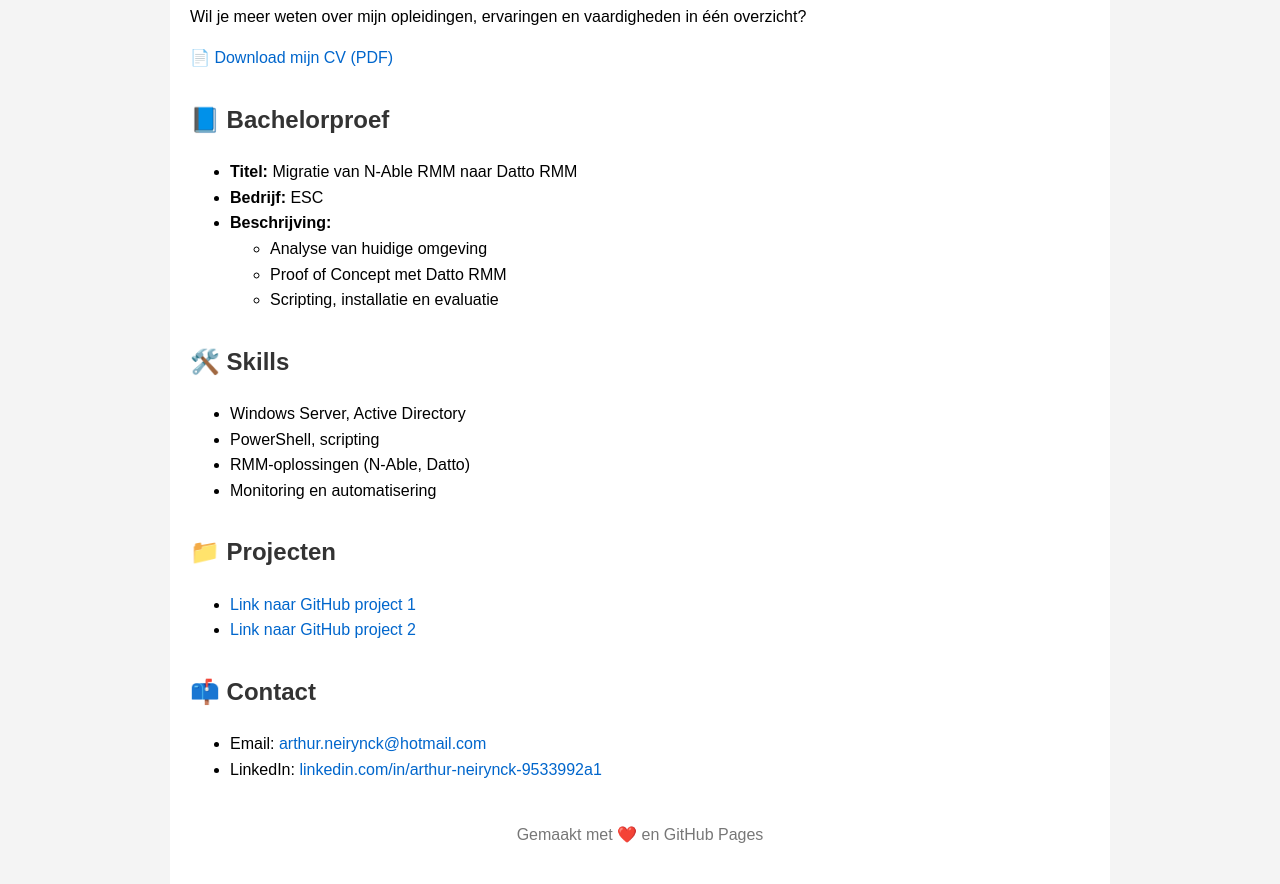
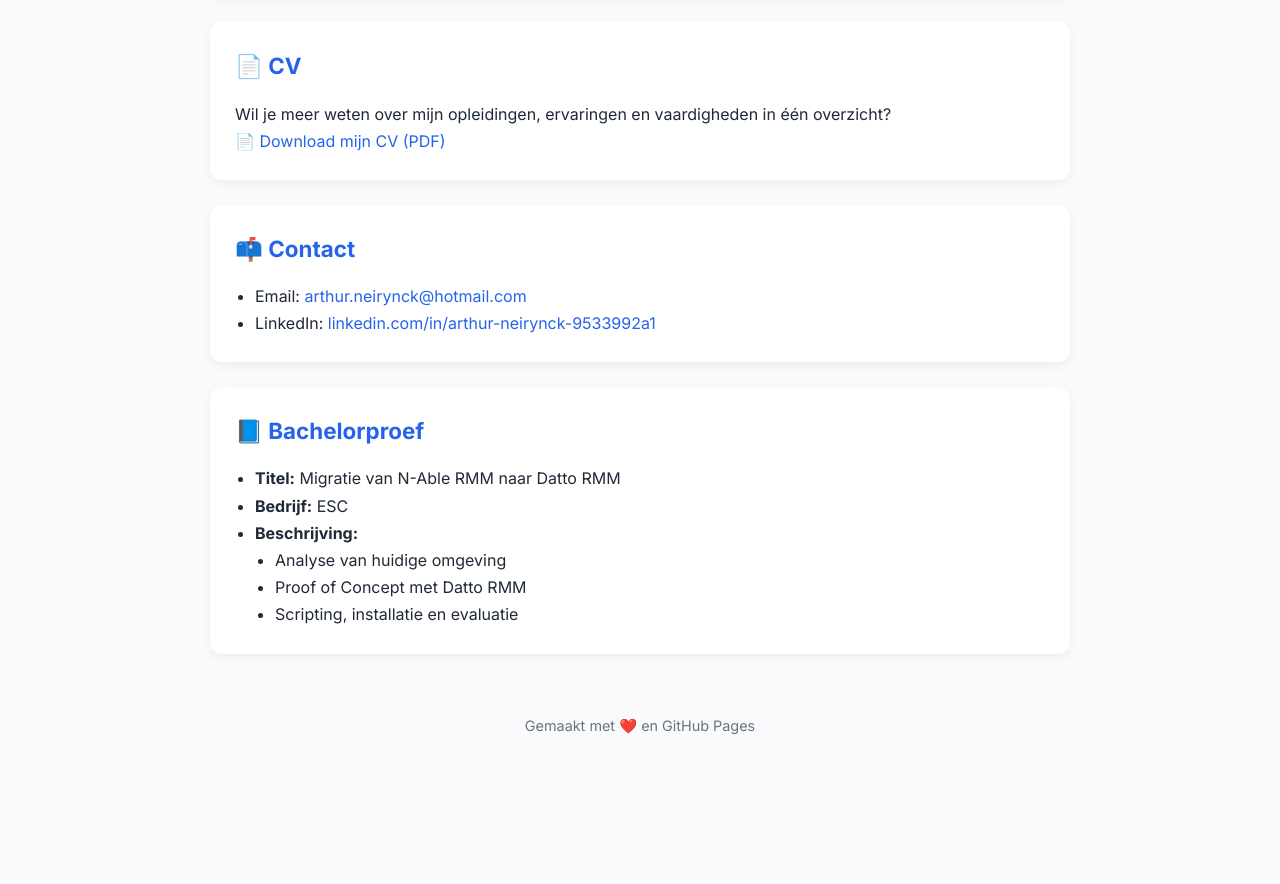
Before and after one commit to arthurneirynck/digitaal-portfolio, a plain HTML site: page index.html in a window 1280 px wide. Shown: the part 328-1212 px from the top of the page. After the commit the page ends 1146 px from the top, so only its background shows below. Drawn offline with Linux system fonts and the light colour scheme.

Commit message:
Moderne Look

```diff
--- a/index.html
+++ b/index.html
@@ -4,49 +4,102 @@
   <meta charset="UTF-8">
   <meta name="viewport" content="width=device-width, initial-scale=1.0">
   <title>Arthur Neirynck - Digitaal Portfolio</title>
+  <link href="https://fonts.googleapis.com/css2?family=Inter:wght@400;600;700&display=swap" rel="stylesheet">
   <style>
-    body {
-      font-family: Arial, sans-serif;
-      line-height: 1.6;
-      background-color: #f4f4f4;
+    :root {
+      --primary: #2563eb;
+      --secondary: #1e293b;
+      --background: #f8fafc;
+      --card-bg: #ffffff;
+      --text: #1f2937;
+      --muted: #6b7280;
+      --border-radius: 12px;
+    }
+
+    * {
       margin: 0;
       padding: 0;
+      box-sizing: border-box;
     }
+
+    body {
+      font-family: 'Inter', sans-serif;
+      background-color: var(--background);
+      color: var(--text);
+      line-height: 1.7;
+      padding: 0;
+      margin: 0;
+    }
+
+    nav {
+      background-color: var(--secondary);
+      color: white;
+      padding: 20px;
+      text-align: center;
+      font-size: 1.5rem;
+      font-weight: 600;
+      box-shadow: 0 2px 6px rgba(0, 0, 0, 0.1);
+    }
+
     .container {
       max-width: 900px;
-      margin: auto;
+      margin: 40px auto;
       padding: 20px;
-      background: white;
     }
-    h1, h2 {
-      color: #333;
+
+    section {
+      background-color: var(--card-bg);
+      padding: 25px;
+      margin-bottom: 25px;
+      border-radius: var(--border-radius);
+      box-shadow: 0 4px 10px rgba(0, 0, 0, 0.05);
     }
-    nav {
-      background: #333;
-      color: white;
-      padding: 10px 20px;
+
+    h2 {
+      margin-bottom: 15px;
+      font-size: 1.4rem;
+      color: var(--primary);
     }
-    nav h1 {
-      margin: 0;
+
+    a {
+      color: var(--primary);
+      text-decoration: none;
+      transition: all 0.3s ease;
     }
-    section {
-      margin-top: 30px;
+
+    a:hover {
+      text-decoration: underline;
+      color: #1d4ed8;
     }
-    a {
-      color: #0066cc;
-      text-decoration: none;
+
+    ul {
+      list-style-type: disc;
+      margin-left: 20px;
     }
+
     footer {
       text-align: center;
+      color: var(--muted);
       margin-top: 40px;
-      color: #777;
+      font-size: 0.9rem;
+      padding: 20px;
+    }
+
+    @media (max-width: 600px) {
+      nav {
+        font-size: 1.2rem;
+      }
+      section {
+        padding: 20px;
+      }
     }
   </style>
 </head>
 <body>
   <nav>
-    <h1>Arthur Neirynck - Portfolio</h1>
+    Arthur Neirynck - Portfolio
   </nav>
+
   <div class="container">
     <section>
       <h2>📌 Over mij</h2>
@@ -57,6 +110,14 @@
       <h2>📄 CV</h2>
       <p>Wil je meer weten over mijn opleidingen, ervaringen en vaardigheden in één overzicht?</p>
       <p><a href="docs/CV Arthur Neirynck.pdf" target="_blank">📄 Download mijn CV (PDF)</a></p>
+    </section>
+
+    <section>
+      <h2>📫 Contact</h2>
+      <ul>
+        <li>Email: <a href="mailto:arthur.neirynck@hotmail.com">arthur.neirynck@hotmail.com</a></li>
+        <li>LinkedIn: <a href="https://www.linkedin.com/in/arthur-neirynck-9533992a1/" target="_blank">linkedin.com/in/arthur-neirynck-9533992a1</a></li>
+      </ul>
     </section>
 
     <section>
@@ -74,32 +135,6 @@
       </ul>
     </section>
 
-    <section>
-      <h2>🛠️ Skills</h2>
-      <ul>
-        <li>Windows Server, Active Directory</li>
-        <li>PowerShell, scripting</li>
-        <li>RMM-oplossingen (N-Able, Datto)</li>
-        <li>Monitoring en automatisering</li>
-      </ul>
-    </section>
-
-    <section>
-      <h2>📁 Projecten</h2>
-      <ul>
-        <li><a href="#">Link naar GitHub project 1</a></li>
-        <li><a href="#">Link naar GitHub project 2</a></li>
-      </ul>
-    </section>
-
-    <section>
-      <h2>📫 Contact</h2>
-      <ul>
-        <li>Email: <a href="mailto:arthur.neirynck@hotmail.com">arthur.neirynck@hotmail.com</a></li>
-        <li>LinkedIn: <a href="https://www.linkedin.com/in/arthur-neirynck-9533992a1/" target="_blank">linkedin.com/in/arthur-neirynck-9533992a1</a></li>
-      </ul>
-    </section>
-
     <footer>
       <p>Gemaakt met ❤️ en GitHub Pages</p>
     </footer>
```
